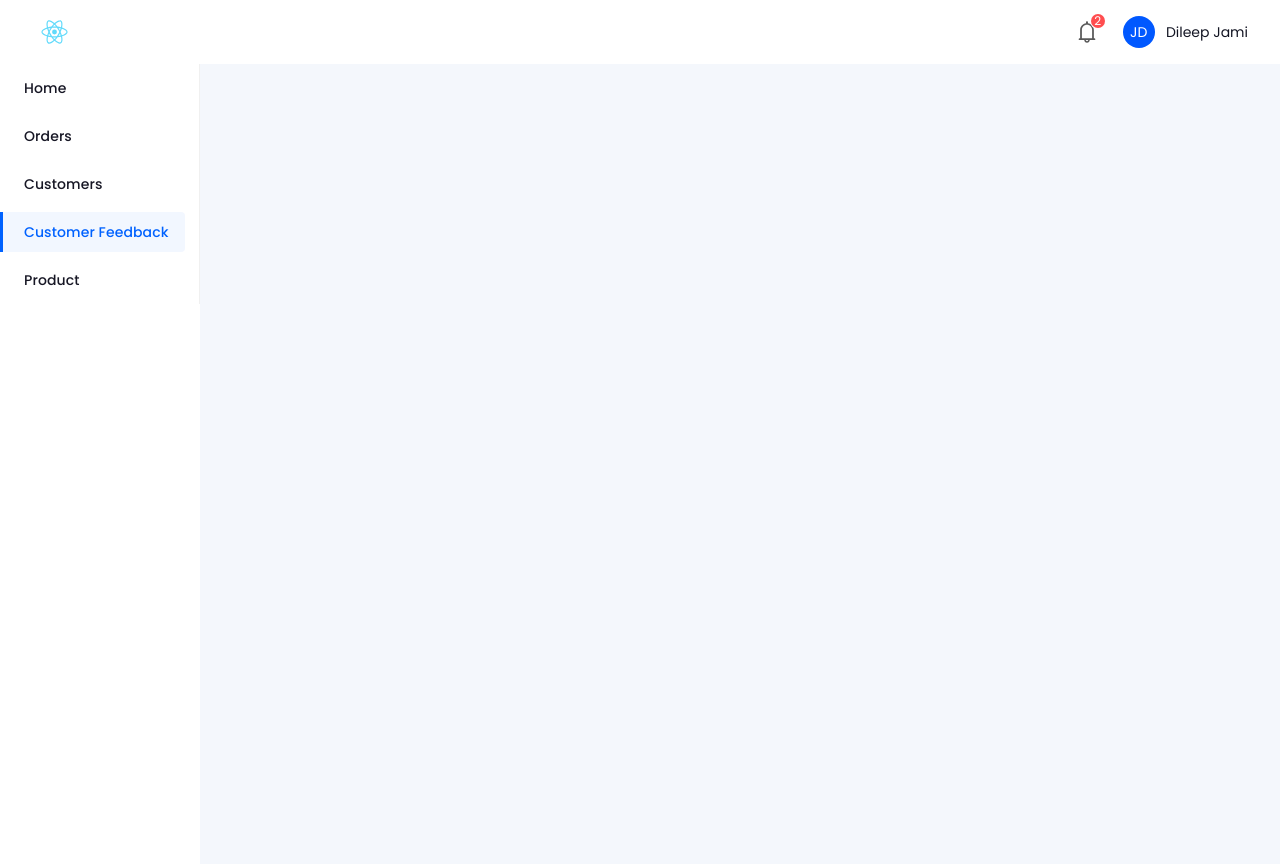
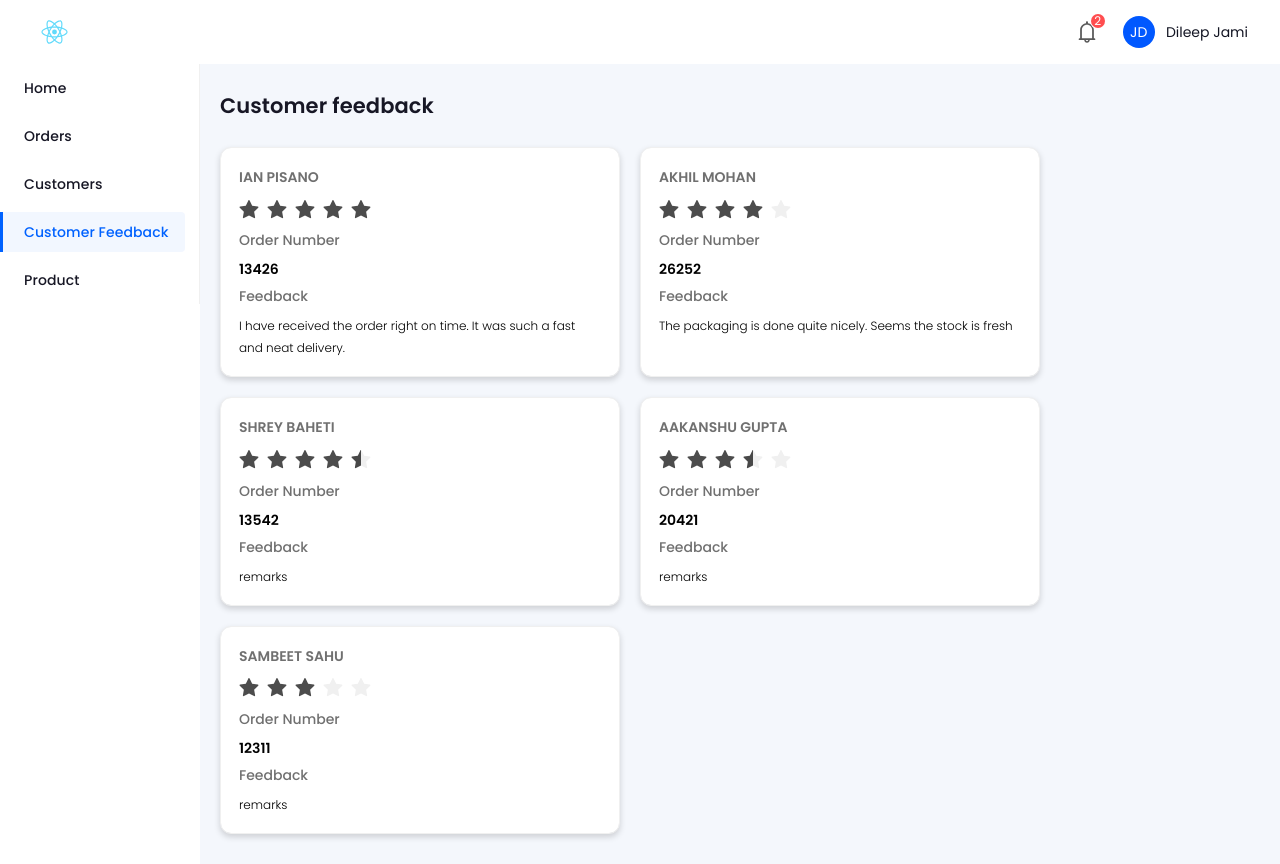
Before and after one commit to sponaka/alakarte-cms-ui, a React (Create React App) app: page /customer-feedback in a window 1280 px wide. Built offline with nearby package versions, Linux system fonts and the light colour scheme.

Commit message:
:sparkles: feat(customer-feedback): created basic customer feedback page

```diff
--- a/src/App.js
+++ b/src/App.js
@@ -8,6 +8,7 @@ import SideBar from "./components/sidebar/Sidebar";
 import Orders from "./components/orders/Orders";
 import Customers from "./components/customers/Customers";
 import CustomerDetails from "./components/customers/customer-details/CustomerDetails";
+import CustomerFeedback from "./components/customer-feedback/CustomerFeedback";
 
 function Home() {
     return <div>Home</div>;
@@ -25,6 +26,7 @@ function App() {
                         <Route path="/orders" component={Orders} />
                         <Route path="/customers" component={Customers} />
                         <Route path="/customer/:id" component={CustomerDetails} />
+                        <Route path="/customer-feedback" component={CustomerFeedback} />
                     </Layout.Content>
                 </Layout>
             </Router>
--- /dev/null
+++ b/src/components/customer-feedback/CustomerFeedback.js
@@ -0,0 +1,83 @@
+import React from "react";
+
+import './CustomerFeedback.scss';
+import {Card} from "antd";
+import { Rate } from 'antd';
+
+const CustomerFeedback = () => {
+
+    const customerFeedbackData = [
+        {
+            "feedbackId": 1,
+            "customer_id": 1,
+            "customer_name": 'Ian Pisano',
+            "rating": 5,
+            "order_no": 13426,
+            "remarks": "I have received the order right on time. It was such a fast and neat delivery.",
+            "active": true
+        },
+        {
+            "feedbackId": 2,
+            "customer_id": 2,
+            "customer_name": 'Akhil Mohan',
+            "rating": 4,
+            "order_no": 26252,
+            "remarks": "The packaging is done quite nicely. Seems the stock is fresh",
+            "active": true
+        },
+        {
+            "feedbackId": 3,
+            "customer_id": 3,
+            "customer_name": 'Shrey Baheti',
+            "rating": 4.5,
+            "order_no": 13542,
+            "remarks": "remarks",
+            "active": false
+        },
+        {
+            "feedbackId": 4,
+            "customer_id": 4,
+            "customer_name": 'Aakanshu Gupta',
+            "rating": 3.5,
+            "order_no": 20421,
+            "remarks": "remarks",
+            "active": false
+        },
+        {
+            "feedbackId": 5,
+            "customer_id": 5,
+            "customer_name": 'Sambeet Sahu',
+            "rating": 3,
+            "order_no": 12311,
+            "remarks": "remarks",
+            "active": true
+        }
+    ]
+
+    return (
+        <div className='customer-feedback-page'>
+            <h1 className='page-title'>Customer feedback</h1>
+            <div className='customer-feedback'>
+                {customerFeedbackData.map(feedback => {
+                    return (
+                        <Card style={{width: 400}} className='feedback-card' key={feedback.feedbackId}>
+                            <div className='customer-name'>
+                                {feedback.customer_name}
+                            </div>
+                            <Rate allowHalf value={feedback.rating} className='rating' disabled/>
+                            <div className='order-details'>
+                                <h4 className='feedback-title'>Order Number</h4>
+                                <span className='order-no'>{feedback.order_no}</span>
+
+                                <h4 className='feedback-title'>Feedback</h4>
+                                <span className='remarks'>{feedback.remarks}</span>
+                            </div>
+                        </Card>
+                    );
+                })}
+
+            </div>
+        </div>
+    );
+}
+export default CustomerFeedback;
--- /dev/null
+++ b/src/components/customer-feedback/CustomerFeedback.scss
@@ -0,0 +1,60 @@
+.customer-feedback-page {
+  padding: 20px;
+
+  .page-title {
+    letter-spacing: 0.1px;
+    color: #171725;
+    font-family: Poppins-SemiBold, sans-serif;
+    margin-top: 5px;
+  }
+
+  .customer-feedback {
+    margin-top: 25px;
+    display: flex;
+    justify-content: flex-start;
+    gap: 20px;
+    flex-wrap: wrap;
+
+    .feedback-card {
+      background: #FFFFFF 0 0 no-repeat padding-box;
+      box-shadow: 0px 3px 6px #00000029;
+      border-radius: 11px;
+      width: 390px;
+
+      .ant-card-body {
+        padding: 18px;
+      }
+
+      .customer-name {
+        color: #707070;
+        text-transform: uppercase;
+        font-family: Poppins-SemiBold, "Helvetica Neue", sans-serif;
+      }
+
+      .rating {
+        color: rgba(0, 0, 0, 0.7) !important;
+        padding-top: 5px;
+      }
+
+      .order-details {
+
+        .feedback-title {
+          padding-top: 5px;
+          color: #707070;
+          font-family: Poppins-Medium, "Helvetica Neue", sans-serif;
+        }
+
+        .order-no {
+          color: #000000;
+          font-family: Poppins-SemiBold, "Helvetica Neue", sans-serif;
+        }
+
+        .remarks {
+          font-size: 12px;
+          color: #000000;
+          font-family: Poppins-Light;
+        }
+      }
+    }
+  }
+}
```
